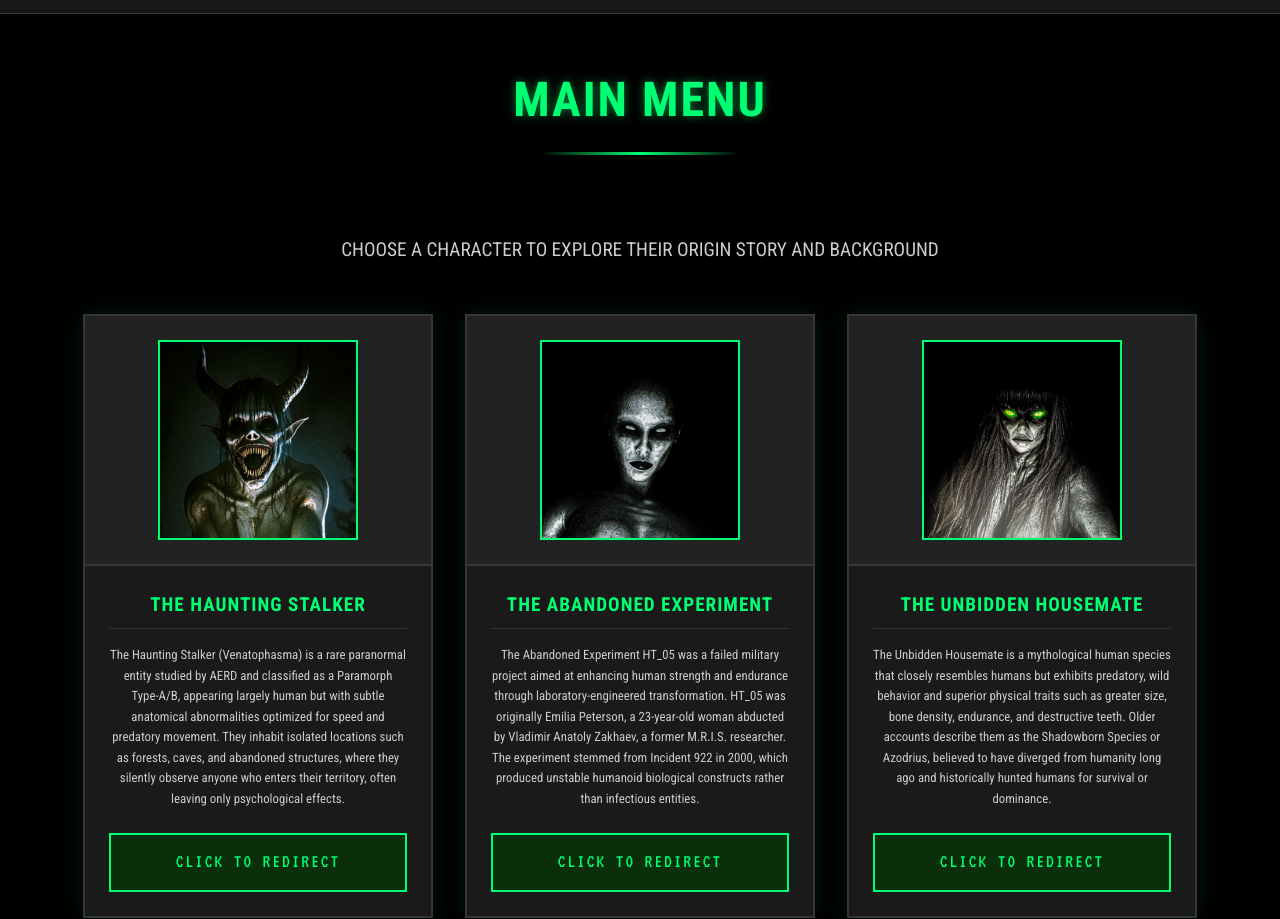
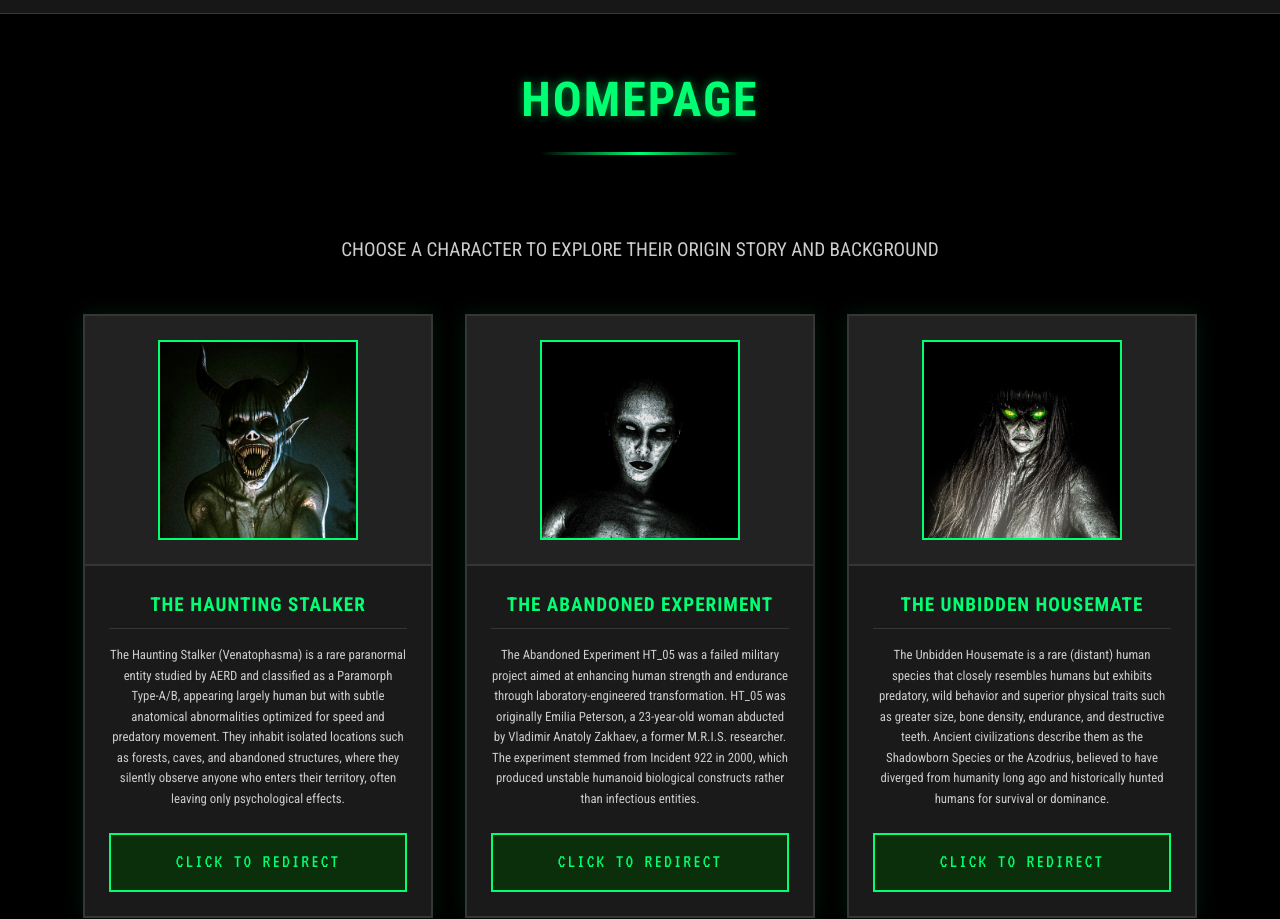
Before and after one commit to obscure265-cloud/characters-data-origin, a plain HTML site: page index.html in a window 1280 px wide. Shown: the part 83-1002 px from the top of the page. Drawn offline with Linux system fonts and the light colour scheme.

Commit message:
Update index.html

```diff
--- a/index.html
+++ b/index.html
@@ -23,7 +23,7 @@
 
     <section class="blog-title">
         <div class="blog-title-content">
-            <h2>MAIN MENU</h2>
+            <h2>HOMEPAGE</h2>
         </div>
     </section>
 
@@ -63,7 +63,7 @@
                             </div>
                             <div class="card-content">
                                 <h3 class="card-title">THE UNBIDDEN HOUSEMATE</h3>
-                                <p class="card-description">The Unbidden Housemate is a mythological human species that closely resembles humans but exhibits predatory, wild behavior and superior physical traits such as greater size, bone density, endurance, and destructive teeth. Older accounts describe them as the Shadowborn Species or Azodrius, believed to have diverged from humanity long ago and historically hunted humans for survival or dominance.</p>
+                                <p class="card-description">The Unbidden Housemate is a rare (distant) human species that closely resembles humans but exhibits predatory, wild behavior and superior physical traits such as greater size, bone density, endurance, and destructive teeth. Ancient civilizations describe them as the Shadowborn Species or the Azodrius, believed to have diverged from humanity long ago and historically hunted humans for survival or dominance.</p>
                                 <a href="the-unbidden-housemate.html" class="card-btn">Click to Redirect</a>
                             </div>
                         </div>
```
